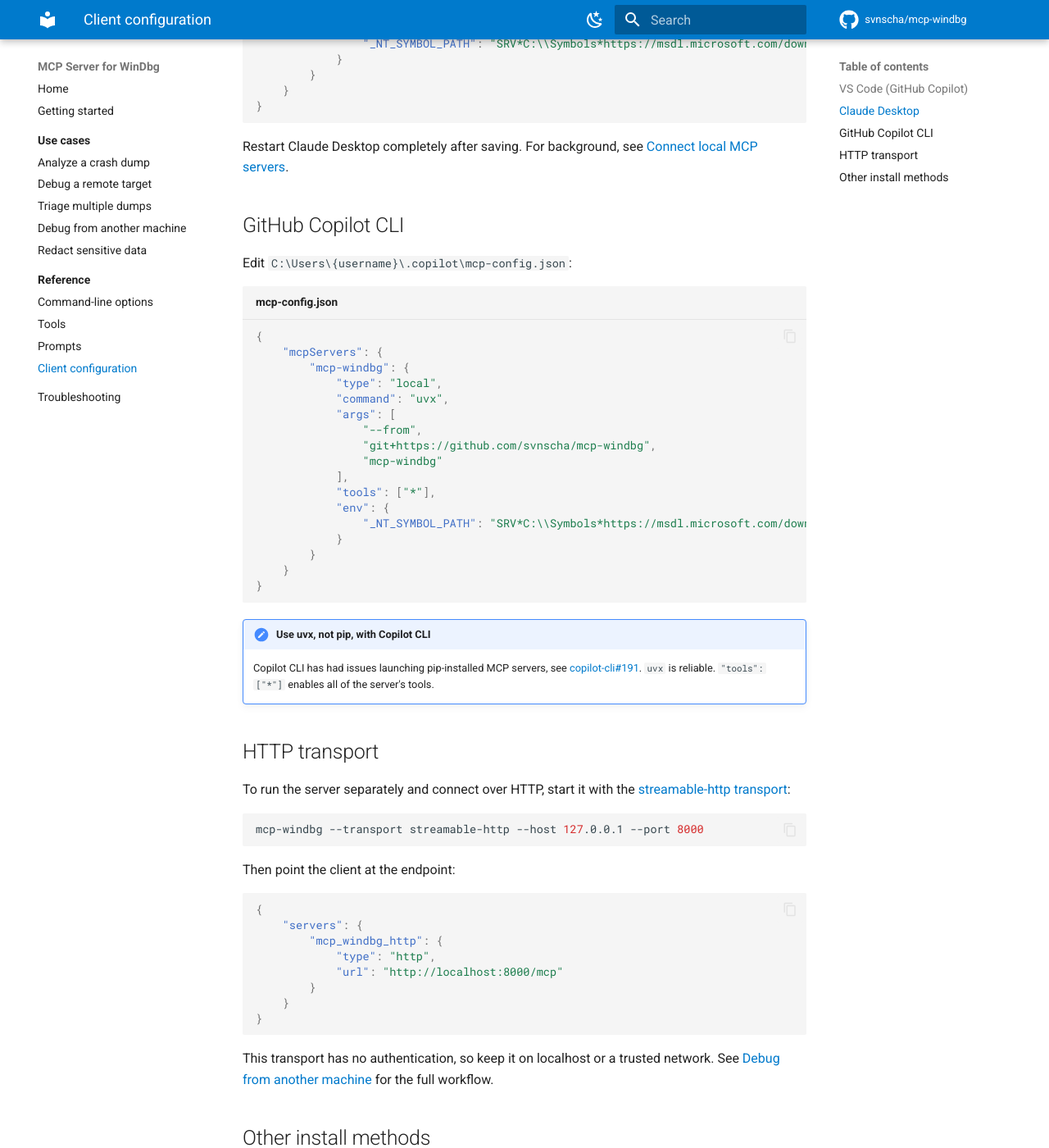
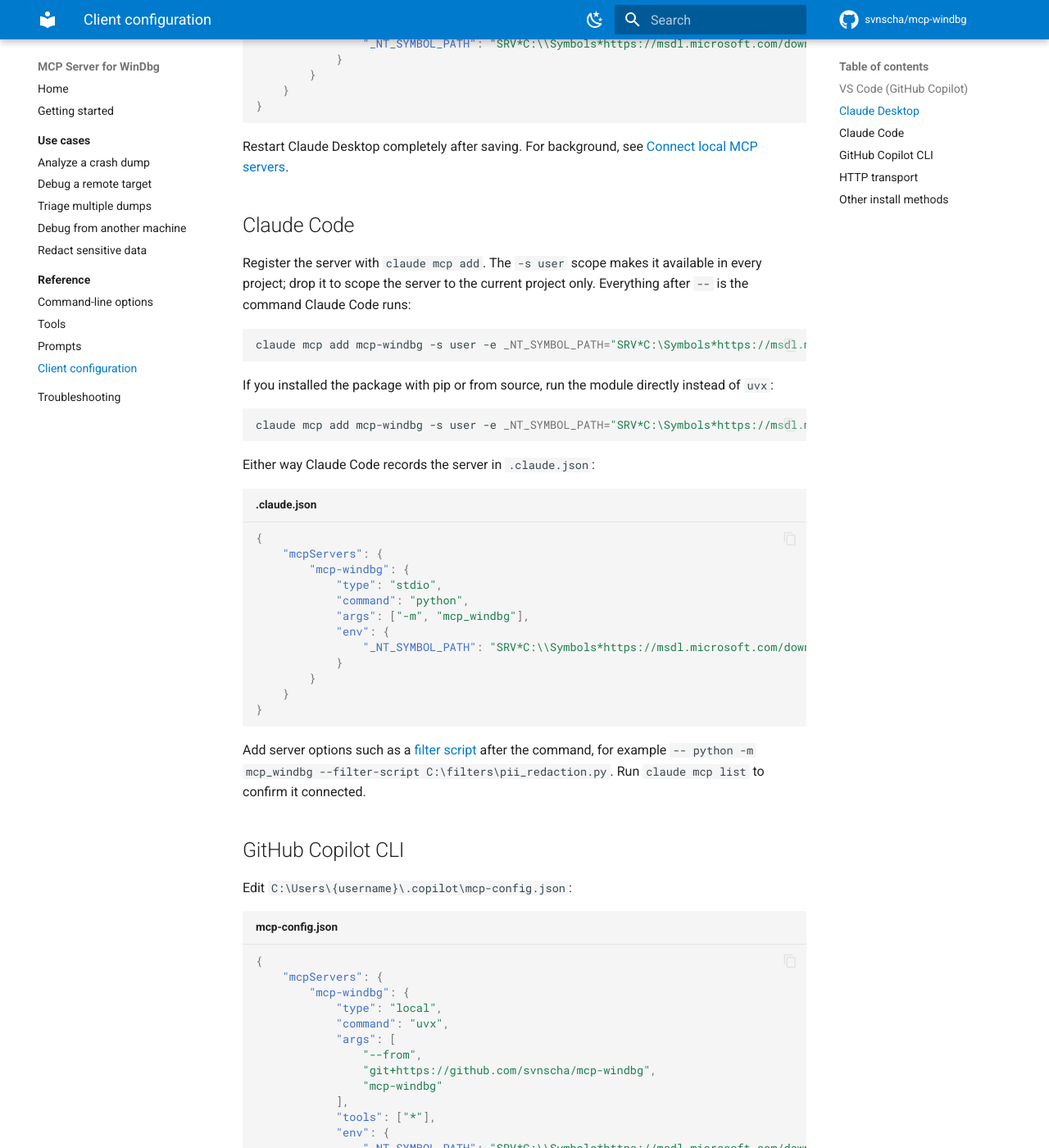
Before and after one commit to EduardBurtes/mcp-windbg, an MkDocs documentation site: the page built from docs/reference/clients.md, in a window 1280 px wide and 1400 px high, scrolled down 1362 px. Shown: the whole window at 82% size. Built offline with MkDocs 1.6.1 and Material for MkDocs 9.7.7, drawn with Linux system fonts in a browser that asks for light colours; comment, search, counter and statistics services are not loaded.

Commit message:
docs: add Claude Code client guide and simplify README config
Document `claude mcp add` for Claude Code (both uvx and python -m) in
docs/reference/clients.md, mirroring the project-scoped setup in ~/.claude.json.
Trim the README's duplicated filter-script and HTTP/VS Code blocks down to the
two common setups (VS Code, Claude Code) plus a uvx note, linking the docs for
the rest.

Co-Authored-By: Claude Opus 4.8 (1M context) <noreply@anthropic.com>

````diff
--- a/docs/reference/clients.md
+++ b/docs/reference/clients.md
@@ -67,6 +67,44 @@ Add to `claude_desktop_config.json` (at `%APPDATA%\Claude\claude_desktop_config.
 
 Restart Claude Desktop completely after saving. For background, see
 [Connect local MCP servers](https://modelcontextprotocol.io/docs/develop/connect-local-servers).
+
+## Claude Code
+
+Register the server with `claude mcp add`. The `-s user` scope makes it available in every
+project; drop it to scope the server to the current project only. Everything after `--` is
+the command Claude Code runs:
+
+```bash
+claude mcp add mcp-windbg -s user -e _NT_SYMBOL_PATH="SRV*C:\Symbols*https://msdl.microsoft.com/download/symbols" -- uvx --from git+https://github.com/svnscha/mcp-windbg mcp-windbg
+```
+
+If you installed the package with pip or from source, run the module directly instead of
+`uvx`:
+
+```bash
+claude mcp add mcp-windbg -s user -e _NT_SYMBOL_PATH="SRV*C:\Symbols*https://msdl.microsoft.com/download/symbols" -- python -m mcp_windbg
+```
+
+Either way Claude Code records the server in `.claude.json`:
+
+```json title=".claude.json"
+{
+    "mcpServers": {
+        "mcp-windbg": {
+            "type": "stdio",
+            "command": "python",
+            "args": ["-m", "mcp_windbg"],
+            "env": {
+                "_NT_SYMBOL_PATH": "SRV*C:\\Symbols*https://msdl.microsoft.com/download/symbols"
+            }
+        }
+    }
+}
+```
+
+Add server options such as a [filter script](../scenarios/redaction.md) after the command,
+for example `-- python -m mcp_windbg --filter-script C:\filters\pii_redaction.py`. Run
+`claude mcp list` to confirm it connected.
 
 ## GitHub Copilot CLI
 
````
Also changed, not shown: CHANGELOG.md (+6 -0 lines), README.md (+9 -69 lines).
